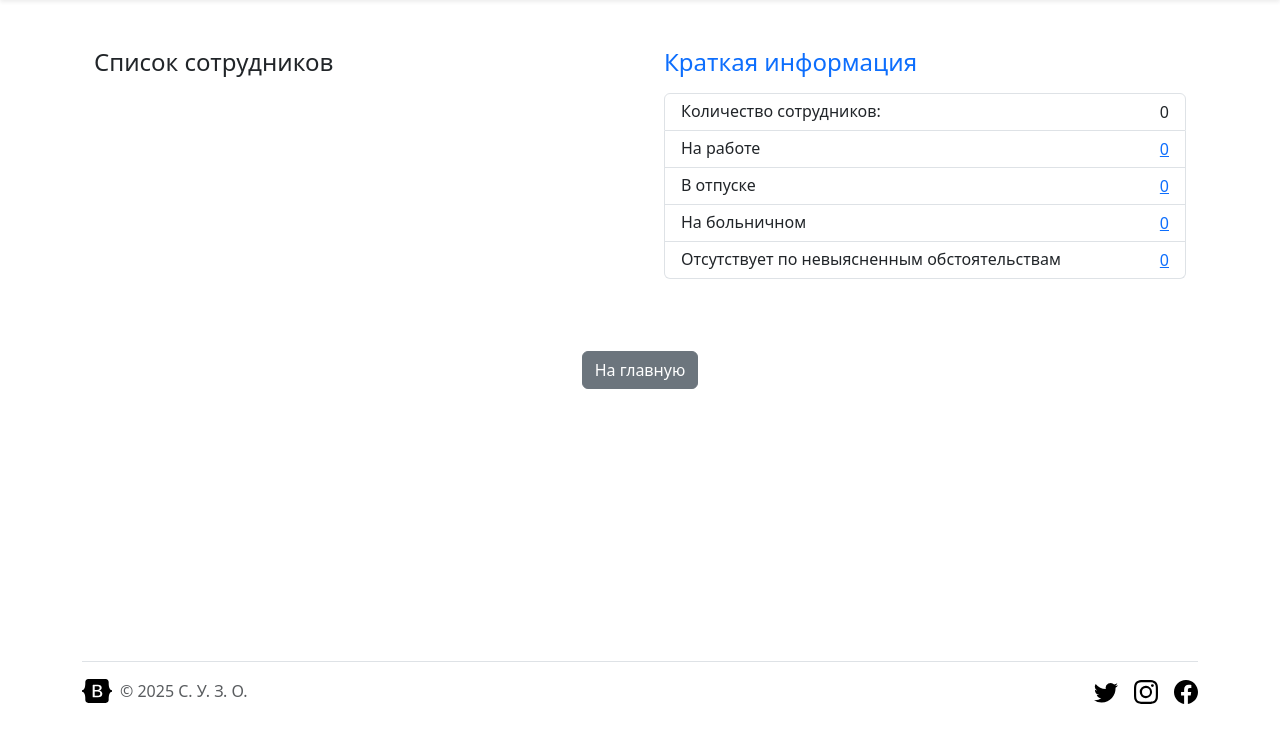
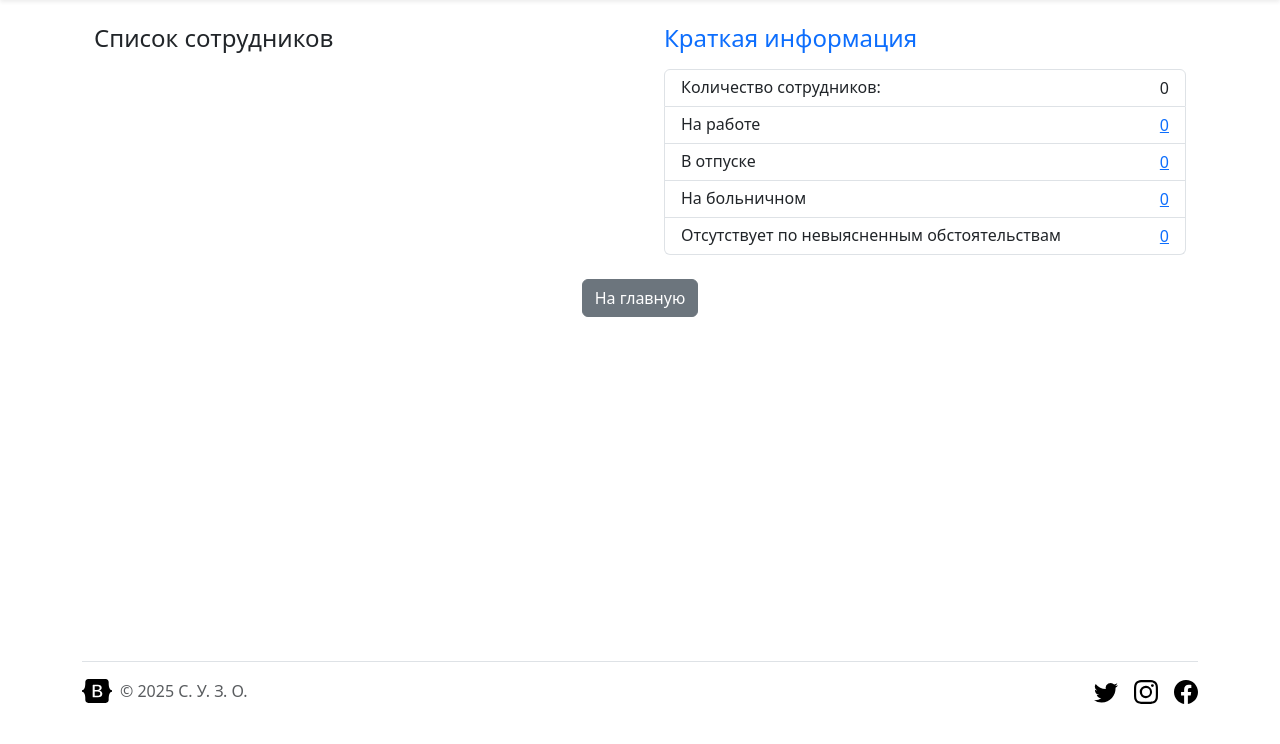
Before and after one commit to SergeiVokhminov/My_OGSH_Project, a Django app: page /user/list/ in a window 1280 px wide. Shown: the part 56-800 px from the top of the page. Run offline with Django 5.2, Linux system fonts and the light colour scheme; some libraries are stand-ins or nearby versions.

Commit message:
корректировка шаблонов страниц приложения users

```diff
--- a/users/templates/users/base.html
+++ b/users/templates/users/base.html
@@ -46,7 +46,7 @@
         </div>
     </header>
 
-    <div class="container">
+    <div class="py-4 container">
         <main>
             {% block content %} <!-- Блок для динамической вставки контента. -->
             {% endblock %}
--- a/users/templates/users/user_info.html
+++ b/users/templates/users/user_info.html
@@ -2,7 +2,7 @@
 {% load my_tags %}
 {% block title %}Мой профиль{% endblock %}
 {% block content %}
-<div class="py-2 container">
+<div class="container">
     <div class="row g-5">
         <div class="col-md-5">
             <div class="modal modal-sheet position-static d-block" tabindex="-1" role="dialog" id="modalSignin">
--- a/users/templates/users/user_list.html
+++ b/users/templates/users/user_list.html
@@ -2,7 +2,7 @@
 {% load my_tags %}
 {% block title %}Информация о сотрудниках{% endblock %}
 {% block content %}
-<section class="py-5 container">
+<section class="container">
 <div class="row g-5">
 
     <div class="col-md-5 col-lg-6 order-md-last">
@@ -69,10 +69,9 @@
 
 </div>
 
-<section class="py-5 text-center container">
+<section class="text-center container">
     <a href="{% url 'users:home' %}" class="btn btn-secondary my-2">На главную</a>
 </section>
-
 
 </section>
 
```
Also changed, not shown: users/templates/users/home.html (+4 -11 lines).
